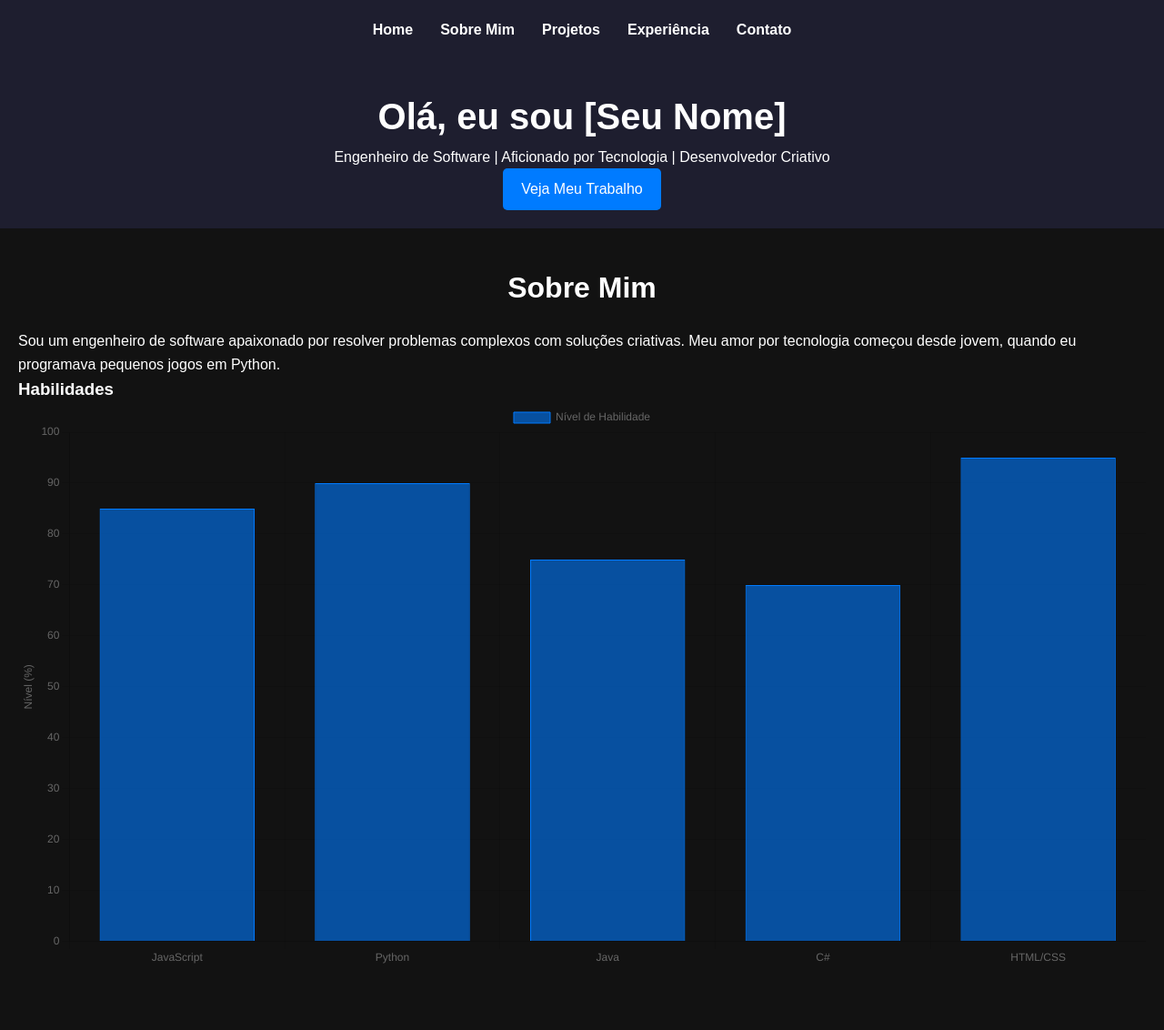
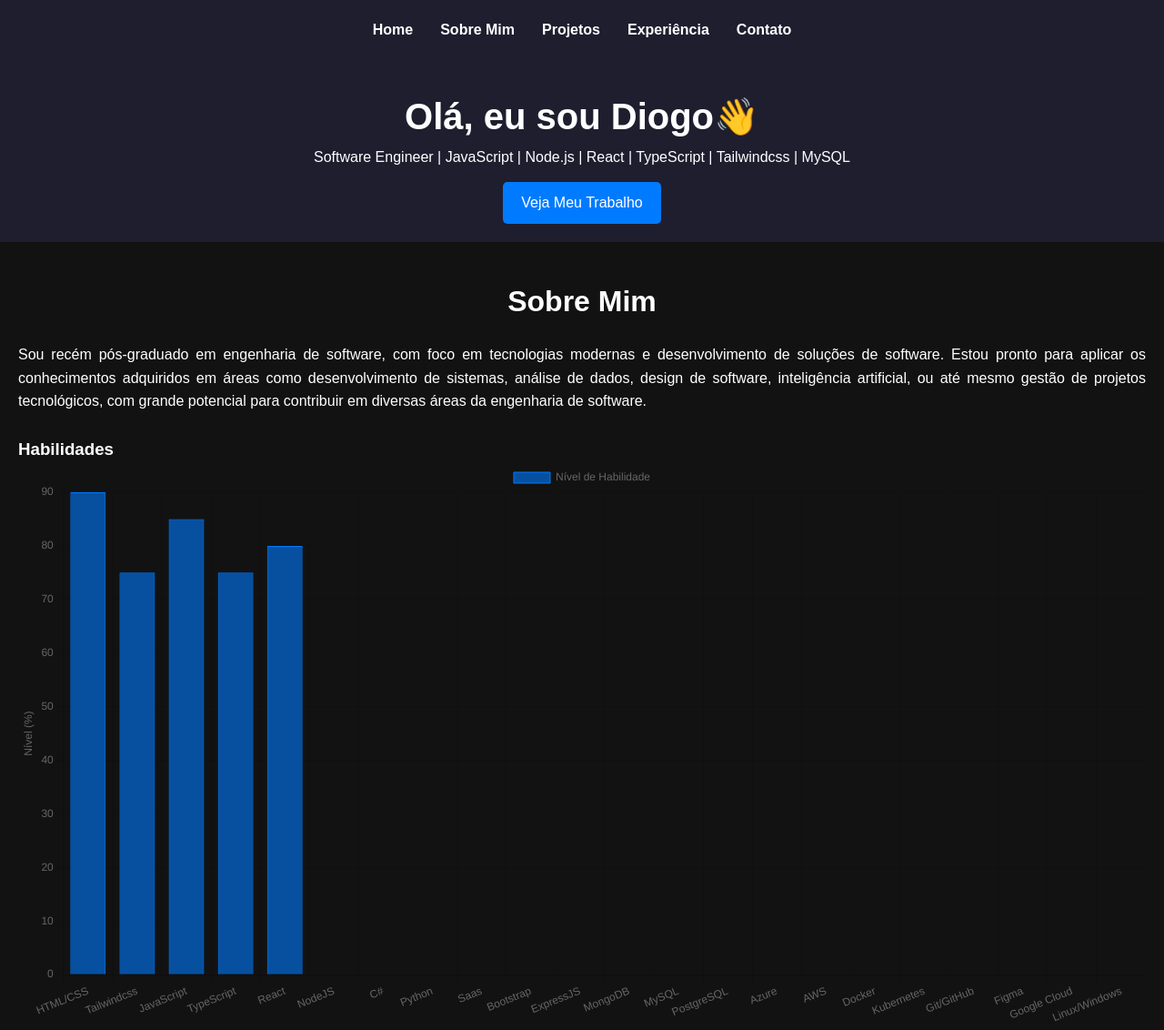
Before and after one commit to diatsilva007/Meu-site-portfolio, a plain HTML site: page index.html in a window 1280 px wide. Shown: the top 1132 px of the page at 91% size. Drawn offline with nearby package versions, Linux system fonts and the light colour scheme.

Commit message:
feat: updated

```diff
--- a/css/style.css
+++ b/css/style.css
@@ -44,6 +44,10 @@ nav a:hover {
     animation: fadeIn 1s;
 }
 
+.hero a {
+    margin-top: 15px;
+}
+
 .hero h1 {
     font-size: 2.5em;
 }
@@ -64,6 +68,7 @@ nav a:hover {
 
 .container {
     padding: 40px 20px;
+    text-align: justify;
 }
 
 h2 {
--- a/index.html
+++ b/index.html
@@ -20,8 +20,8 @@
             </ul>
         </nav>
         <div class="hero">
-            <h1>Olá, eu sou [Seu Nome]</h1>
-            <p>Engenheiro de Software | Aficionado por Tecnologia | Desenvolvedor Criativo</p>
+            <h1>Olá, eu sou Diogo👋</h1>
+            <p>Software Engineer | JavaScript | Node.js | React | TypeScript | Tailwindcss | MySQL</p>
             <a href="#projetos" class="cta-button">Veja Meu Trabalho</a>
         </div>
     </header>
@@ -29,7 +29,7 @@
     <section id="sobre">
         <div class="container">
             <h2>Sobre Mim</h2>
-            <p>Sou um engenheiro de software apaixonado por resolver problemas complexos com soluções criativas. Meu amor por tecnologia começou desde jovem, quando eu programava pequenos jogos em Python.</p>
+            <p>Sou recém pós-graduado em engenharia de software, com foco em tecnologias modernas e desenvolvimento de soluções de software. Estou pronto para aplicar os conhecimentos adquiridos em áreas como desenvolvimento de sistemas, análise de dados, design de software, inteligência artificial, ou até mesmo gestão de projetos tecnológicos, com grande potencial para contribuir em diversas áreas da engenharia de software.</p> <br>
             <h3>Habilidades</h3>
             <canvas id="graficoHabilidades"></canvas>
         </div>
--- a/script.js
+++ b/script.js
@@ -1,10 +1,15 @@
 // Gráfico de Habilidades
 const ctx = document.getElementById('graficoHabilidades').getContext('2d');
 const habilidades = {
-    labels: ['JavaScript', 'Python', 'Java', 'C#', 'HTML/CSS'],
+
+    // Estou aprendendo Html/CSS, Tailwindcss, JavaScript, TypeScript, React, NodeJS, C#, Python, Saas, Bootstrap, ExpressJS, MongoDB, MySQL, PostgreSQL, Azure, AWS, Docker, Kubernetes, Git/GitHub Figma, Google Cloud. Linux e Windows.
+    labels: ['HTML/CSS', 'Tailwindcss', 'JavaScript', 'TypeScript', 'React', 'NodeJS', 'C#', 'Python', 'Saas',
+        'Bootstrap', 'ExpressJS', 'MongoDB', 'MySQL', 'PostgreSQL', 'Azure', 'AWS', 'Docker', 'Kubernetes',
+        'Git/GitHub', 'Figma', 'Google Cloud', 'Linux/Windows'],
+
     datasets: [{
         label: 'Nível de Habilidade',
-        data: [85, 90, 75, 70, 95],
+        data: [90, 75, 85, 75, 80, ],
         backgroundColor: 'rgba(0, 123, 255, 0.6)',
         borderColor: 'rgba(0, 123, 255, 1)',
         borderWidth: 1
@@ -37,7 +42,7 @@ const config = {
 const grafico = new Chart(ctx, config);
 
 // Envio do formulário
-document.getElementById('contato-form').addEventListener('submit', function(e) {
+document.getElementById('contato-form').addEventListener('submit', function (e) {
     e.preventDefault();
 
     const feedback = document.getElementById('form-feedback');
```
